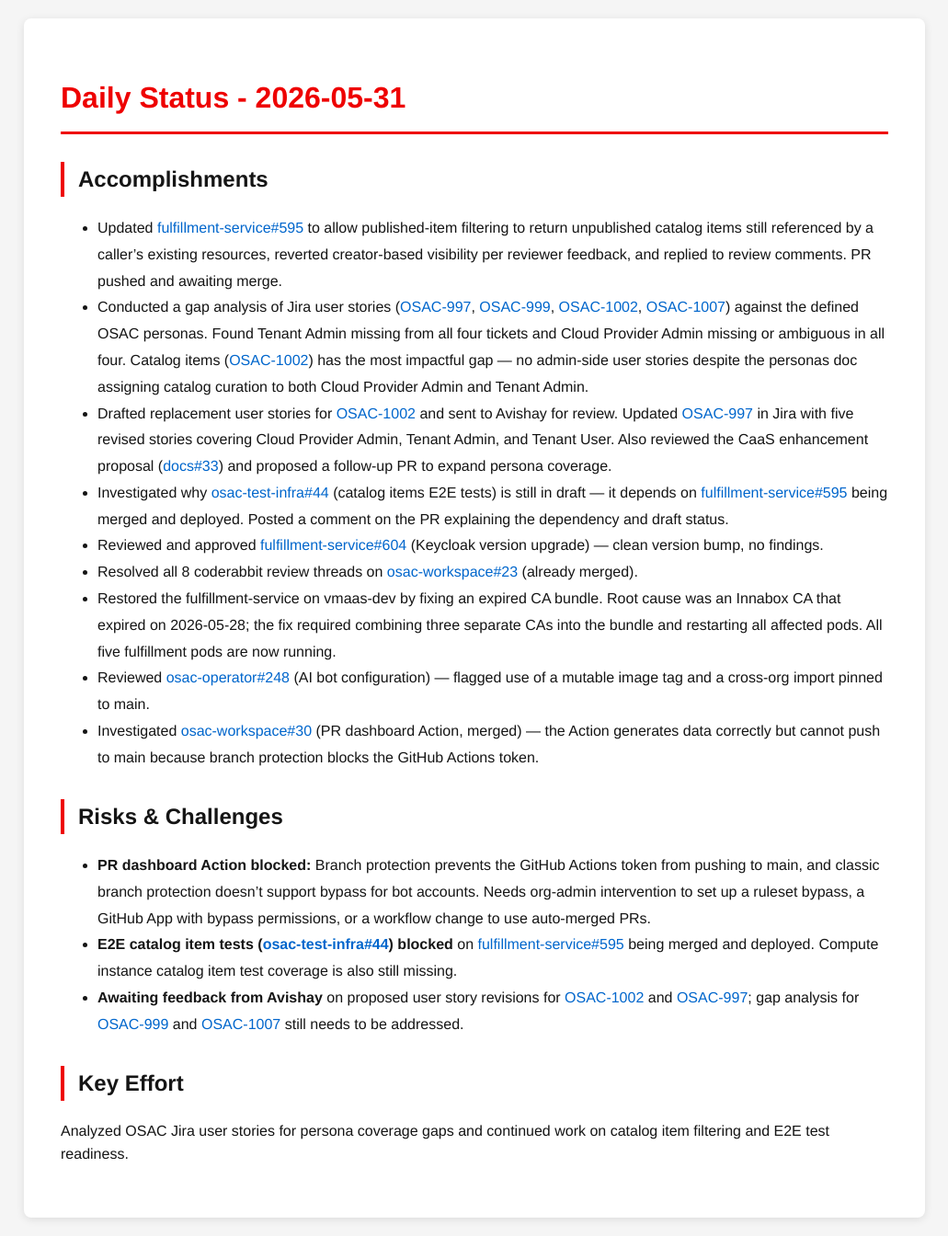
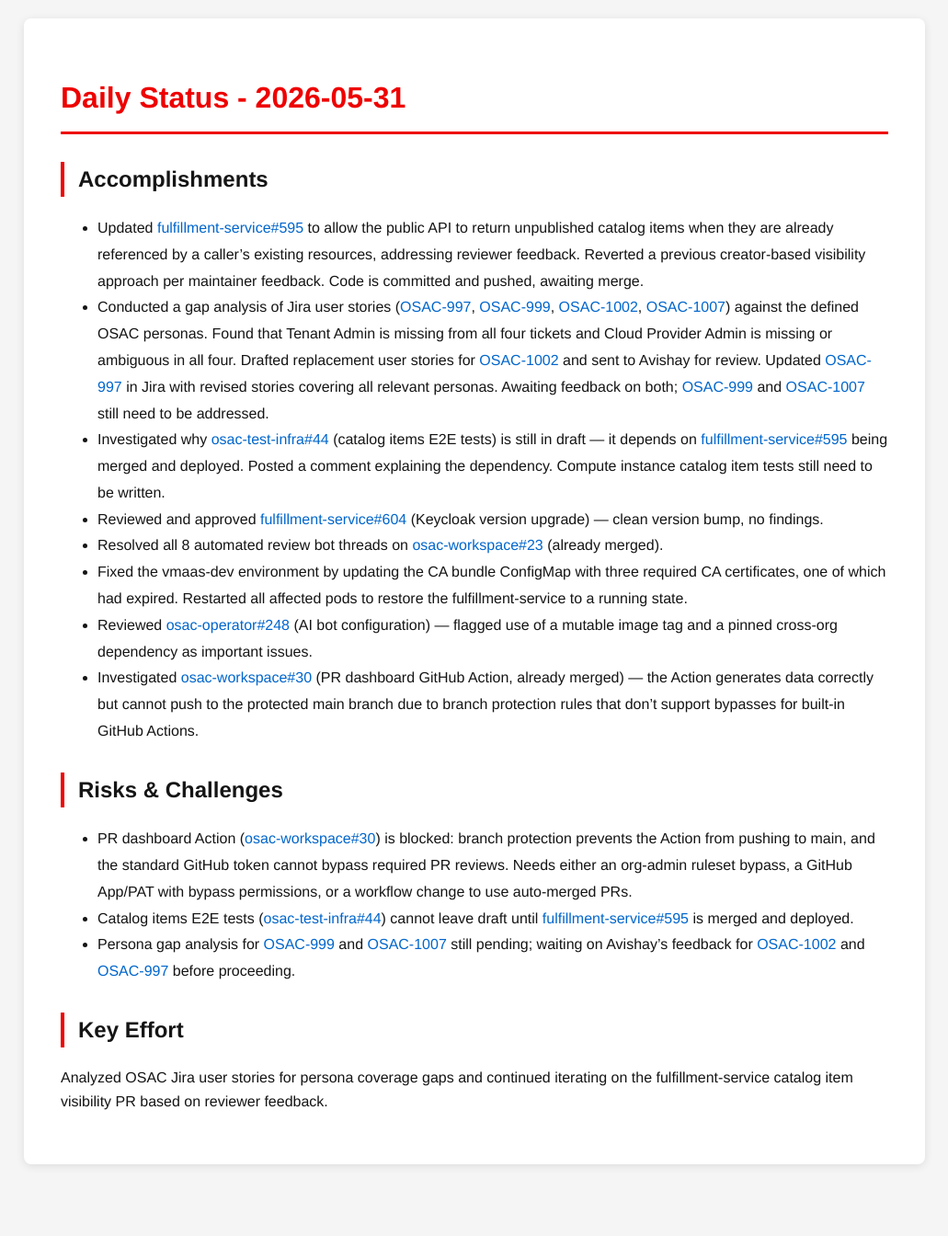
Before and after one commit to tzvatot/daily-status, a Jekyll site: the page built from 2026-05-31.md, in a window 1280 px wide. Shown: the whole page at 92% size, without its empty margins (124-1155 px from the left). Built offline with Jekyll 4.4.1, drawn with Linux system fonts in a browser that asks for light colours; after the commit the page ends 1286 px from its top, so only the background shows below that.

Commit message:
Daily status update - 2026-05-31

```diff
--- a/2026-05-31.md
+++ b/2026-05-31.md
@@ -7,20 +7,19 @@
 # Daily Status - 2026-05-31
 
 ## Accomplishments
-- Updated [fulfillment-service#595](https://github.com/osac-project/fulfillment-service/pull/595) to allow published-item filtering to return unpublished catalog items still referenced by a caller's existing resources, reverted creator-based visibility per reviewer feedback, and replied to review comments. PR pushed and awaiting merge.
-- Conducted a gap analysis of Jira user stories ([OSAC-997](https://redhat.atlassian.net/browse/OSAC-997), [OSAC-999](https://redhat.atlassian.net/browse/OSAC-999), [OSAC-1002](https://redhat.atlassian.net/browse/OSAC-1002), [OSAC-1007](https://redhat.atlassian.net/browse/OSAC-1007)) against the defined OSAC personas. Found Tenant Admin missing from all four tickets and Cloud Provider Admin missing or ambiguous in all four. Catalog items ([OSAC-1002](https://redhat.atlassian.net/browse/OSAC-1002)) has the most impactful gap — no admin-side user stories despite the personas doc assigning catalog curation to both Cloud Provider Admin and Tenant Admin.
-- Drafted replacement user stories for [OSAC-1002](https://redhat.atlassian.net/browse/OSAC-1002) and sent to Avishay for review. Updated [OSAC-997](https://redhat.atlassian.net/browse/OSAC-997) in Jira with five revised stories covering Cloud Provider Admin, Tenant Admin, and Tenant User. Also reviewed the CaaS enhancement proposal ([docs#33](https://github.com/osac-project/docs/pull/33)) and proposed a follow-up PR to expand persona coverage.
-- Investigated why [osac-test-infra#44](https://github.com/osac-project/osac-test-infra/pull/44) (catalog items E2E tests) is still in draft — it depends on [fulfillment-service#595](https://github.com/osac-project/fulfillment-service/pull/595) being merged and deployed. Posted a comment on the PR explaining the dependency and draft status.
+- Updated [fulfillment-service#595](https://github.com/osac-project/fulfillment-service/pull/595) to allow the public API to return unpublished catalog items when they are already referenced by a caller's existing resources, addressing reviewer feedback. Reverted a previous creator-based visibility approach per maintainer feedback. Code is committed and pushed, awaiting merge.
+- Conducted a gap analysis of Jira user stories ([OSAC-997](https://redhat.atlassian.net/browse/OSAC-997), [OSAC-999](https://redhat.atlassian.net/browse/OSAC-999), [OSAC-1002](https://redhat.atlassian.net/browse/OSAC-1002), [OSAC-1007](https://redhat.atlassian.net/browse/OSAC-1007)) against the defined OSAC personas. Found that Tenant Admin is missing from all four tickets and Cloud Provider Admin is missing or ambiguous in all four. Drafted replacement user stories for [OSAC-1002](https://redhat.atlassian.net/browse/OSAC-1002) and sent to Avishay for review. Updated [OSAC-997](https://redhat.atlassian.net/browse/OSAC-997) in Jira with revised stories covering all relevant personas. Awaiting feedback on both; [OSAC-999](https://redhat.atlassian.net/browse/OSAC-999) and [OSAC-1007](https://redhat.atlassian.net/browse/OSAC-1007) still need to be addressed.
+- Investigated why [osac-test-infra#44](https://github.com/osac-project/osac-test-infra/pull/44) (catalog items E2E tests) is still in draft — it depends on [fulfillment-service#595](https://github.com/osac-project/fulfillment-service/pull/595) being merged and deployed. Posted a comment explaining the dependency. Compute instance catalog item tests still need to be written.
 - Reviewed and approved [fulfillment-service#604](https://github.com/osac-project/fulfillment-service/pull/604) (Keycloak version upgrade) — clean version bump, no findings.
-- Resolved all 8 coderabbit review threads on [osac-workspace#23](https://github.com/osac-project/osac-workspace/pull/23) (already merged).
-- Restored the fulfillment-service on vmaas-dev by fixing an expired CA bundle. Root cause was an Innabox CA that expired on 2026-05-28; the fix required combining three separate CAs into the bundle and restarting all affected pods. All five fulfillment pods are now running.
-- Reviewed [osac-operator#248](https://github.com/osac-project/osac-operator/pull/248) (AI bot configuration) — flagged use of a mutable image tag and a cross-org import pinned to main.
-- Investigated [osac-workspace#30](https://github.com/osac-project/osac-workspace/pull/30) (PR dashboard Action, merged) — the Action generates data correctly but cannot push to main because branch protection blocks the GitHub Actions token.
+- Resolved all 8 automated review bot threads on [osac-workspace#23](https://github.com/osac-project/osac-workspace/pull/23) (already merged).
+- Fixed the vmaas-dev environment by updating the CA bundle ConfigMap with three required CA certificates, one of which had expired. Restarted all affected pods to restore the fulfillment-service to a running state.
+- Reviewed [osac-operator#248](https://github.com/osac-project/osac-operator/pull/248) (AI bot configuration) — flagged use of a mutable image tag and a pinned cross-org dependency as important issues.
+- Investigated [osac-workspace#30](https://github.com/osac-project/osac-workspace/pull/30) (PR dashboard GitHub Action, already merged) — the Action generates data correctly but cannot push to the protected main branch due to branch protection rules that don't support bypasses for built-in GitHub Actions.
 
 ## Risks & Challenges
-- **PR dashboard Action blocked:** Branch protection prevents the GitHub Actions token from pushing to main, and classic branch protection doesn't support bypass for bot accounts. Needs org-admin intervention to set up a ruleset bypass, a GitHub App with bypass permissions, or a workflow change to use auto-merged PRs.
-- **E2E catalog item tests ([osac-test-infra#44](https://github.com/osac-project/osac-test-infra/pull/44)) blocked** on [fulfillment-service#595](https://github.com/osac-project/fulfillment-service/pull/595) being merged and deployed. Compute instance catalog item test coverage is also still missing.
-- **Awaiting feedback from Avishay** on proposed user story revisions for [OSAC-1002](https://redhat.atlassian.net/browse/OSAC-1002) and [OSAC-997](https://redhat.atlassian.net/browse/OSAC-997); gap analysis for [OSAC-999](https://redhat.atlassian.net/browse/OSAC-999) and [OSAC-1007](https://redhat.atlassian.net/browse/OSAC-1007) still needs to be addressed.
+- PR dashboard Action ([osac-workspace#30](https://github.com/osac-project/osac-workspace/pull/30)) is blocked: branch protection prevents the Action from pushing to main, and the standard GitHub token cannot bypass required PR reviews. Needs either an org-admin ruleset bypass, a GitHub App/PAT with bypass permissions, or a workflow change to use auto-merged PRs.
+- Catalog items E2E tests ([osac-test-infra#44](https://github.com/osac-project/osac-test-infra/pull/44)) cannot leave draft until [fulfillment-service#595](https://github.com/osac-project/fulfillment-service/pull/595) is merged and deployed.
+- Persona gap analysis for [OSAC-999](https://redhat.atlassian.net/browse/OSAC-999) and [OSAC-1007](https://redhat.atlassian.net/browse/OSAC-1007) still pending; waiting on Avishay's feedback for [OSAC-1002](https://redhat.atlassian.net/browse/OSAC-1002) and [OSAC-997](https://redhat.atlassian.net/browse/OSAC-997) before proceeding.
 
 ## Key Effort
-Analyzed OSAC Jira user stories for persona coverage gaps and continued work on catalog item filtering and E2E test readiness.
+Analyzed OSAC Jira user stories for persona coverage gaps and continued iterating on the fulfillment-service catalog item visibility PR based on reviewer feedback.
```
